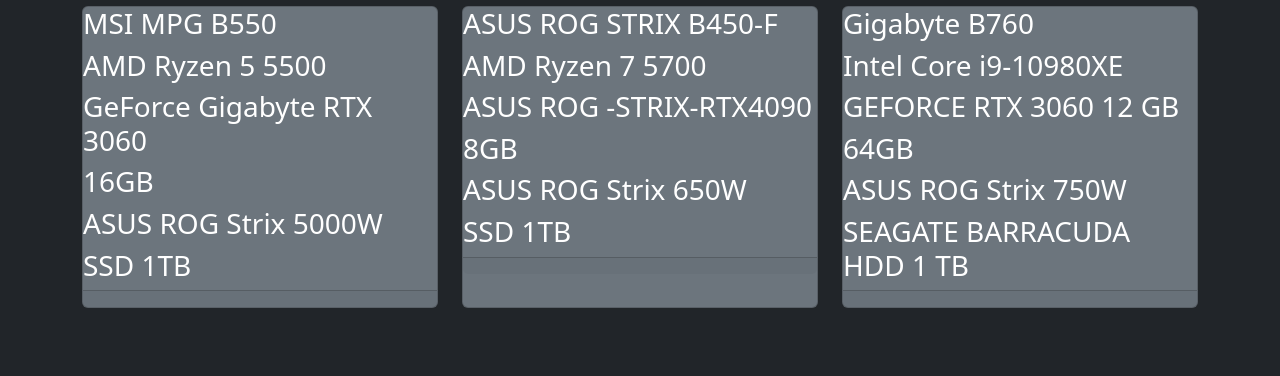
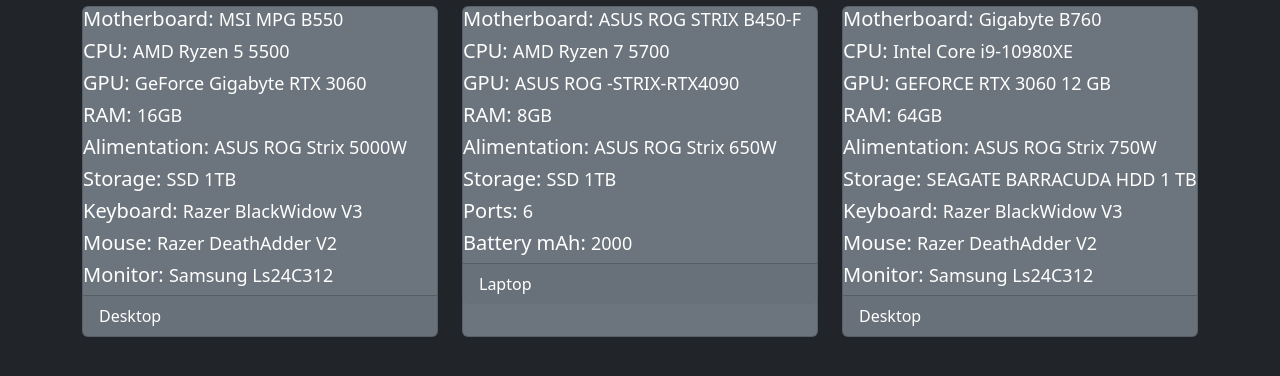
Before and after one commit to Nicowski25/php-oop-2, a PHP site: page / in a window 1280 px wide. Shown: the part 50-426 px from the top of the page. Run offline with PHP 8.4, Linux system fonts and the light colour scheme.

Commit message:
display of extended class

```diff
--- a/index.php
+++ b/index.php
@@ -19,6 +19,12 @@ require_once __DIR__.'/db.php';
     <title>Computer Object</title>
 </head>
 
+<style>
+    .part {
+        font-size:large;
+    }
+</style>
+
 <body class="bg-dark text-light">
 
     <header class="text-center">
@@ -31,14 +37,22 @@ require_once __DIR__.'/db.php';
                 <?php foreach ($computers as $computer) : ?>
                     <div class="col">
                         <div class="card text-bg-secondary h-100">
-                            <h3><?= $computer -> getMotherboard() ;?></h3>
-                            <h3><?= $computer -> getCpu() ;?></h3>
-                            <h3><?= $computer -> getGpu() ;?></h3>
-                            <h3><?= $computer -> getRam() ;?></h3>
-                            <h3><?= $computer -> getAlimentation() ;?></h3>
-                            <h3><?= $computer -> getStorage() ;?></h3>
+                            <h5>Motherboard: <span class="part"><?= $computer -> getMotherboard() ;?></span></h5>
+                            <h5>CPU: <span class="part"><?= $computer -> getCpu() ;?></span></h5>
+                            <h5>GPU: <span class="part"><?= $computer -> getGpu() ;?></span></h5>
+                            <h5>RAM: <span class="part"><?= $computer -> getRam() ;?></span></h5>
+                            <h5>Alimentation: <span class="part"><?= $computer -> getAlimentation() ;?></span></h5>
+                            <h5>Storage: <span class="part"><?= $computer -> getStorage() ;?></span></h5>
+                            <?php if ($computer->getType() == 'Desktop'):?>
+                                <h5>Keyboard: <span class="part"><?= $computer -> getKeyboard() ;?></span></h5>
+                                <h5>Mouse: <span class="part"><?= $computer -> getMouse() ;?></span></h5>
+                                <h5>Monitor: <span class="part"><?= $computer -> getMonitor() ;?></span></h5>
+                            <?php elseif ($computer->getType() == 'Laptop') :?>
+                                <h5>Ports: <span class="part"><?= $computer -> getPorts() ;?></span></h5>
+                                <h5>Battery mAh: <span class="part"><?= $computer -> getBatterymAh() ;?></span></h5>
+                            <?php endif ;?>
                             <div class="card-footer">
-                                <?php $computer->getType()?>
+                                <?= $computer->getType() ;?>
                             </div>
                         </div>
                     </div>
--- a/models/desktop.php
+++ b/models/desktop.php
@@ -17,4 +17,19 @@ class Desktop extends Computer
         return 'Desktop';
     }
 
+    public function getKeyboard()
+    {
+        return $this->keyboard;
+    }
+
+    public function getMouse()
+    {
+        return $this->mouse;
+    }
+
+    public function getMonitor()
+    {
+        return $this->monitor;
+    }
+
 }
--- a/models/laptop.php
+++ b/models/laptop.php
@@ -1,6 +1,6 @@
 <?php
 
-require_once __DIR__ .'/computer.php';
+require_once __DIR__ . '/computer.php';
 class Laptop extends Computer
 {
     public function __construct(string $motherboard, string $cpu, string $gpu, string $ram, string $alimentation, string $storage, public string $ports, public string $batterymAh)
@@ -14,4 +14,14 @@ class Laptop extends Computer
     {
         return 'Laptop';
     }
+
+    public function getPorts()
+    {
+        return $this->ports;
+    }
+
+    public function getBatterymAh()
+    {
+        return $this->batterymAh;
+    }
 }
```
